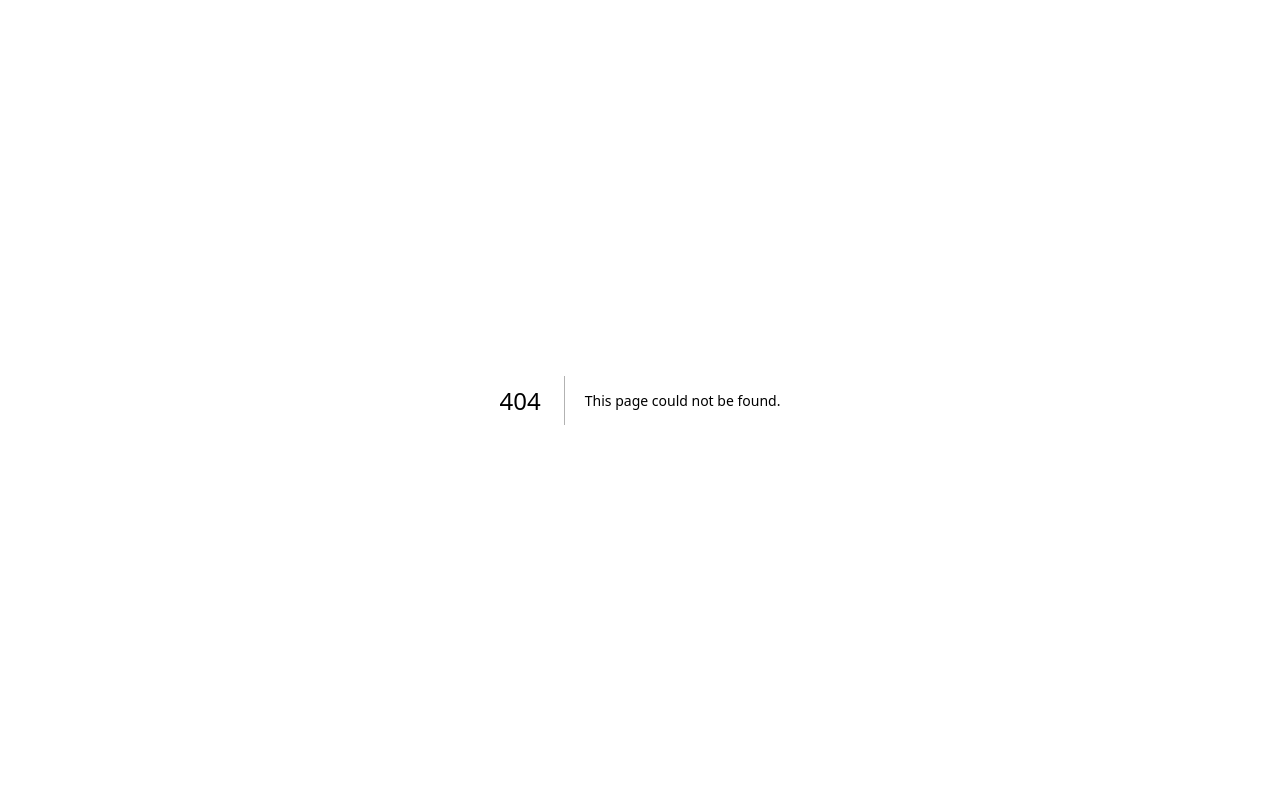
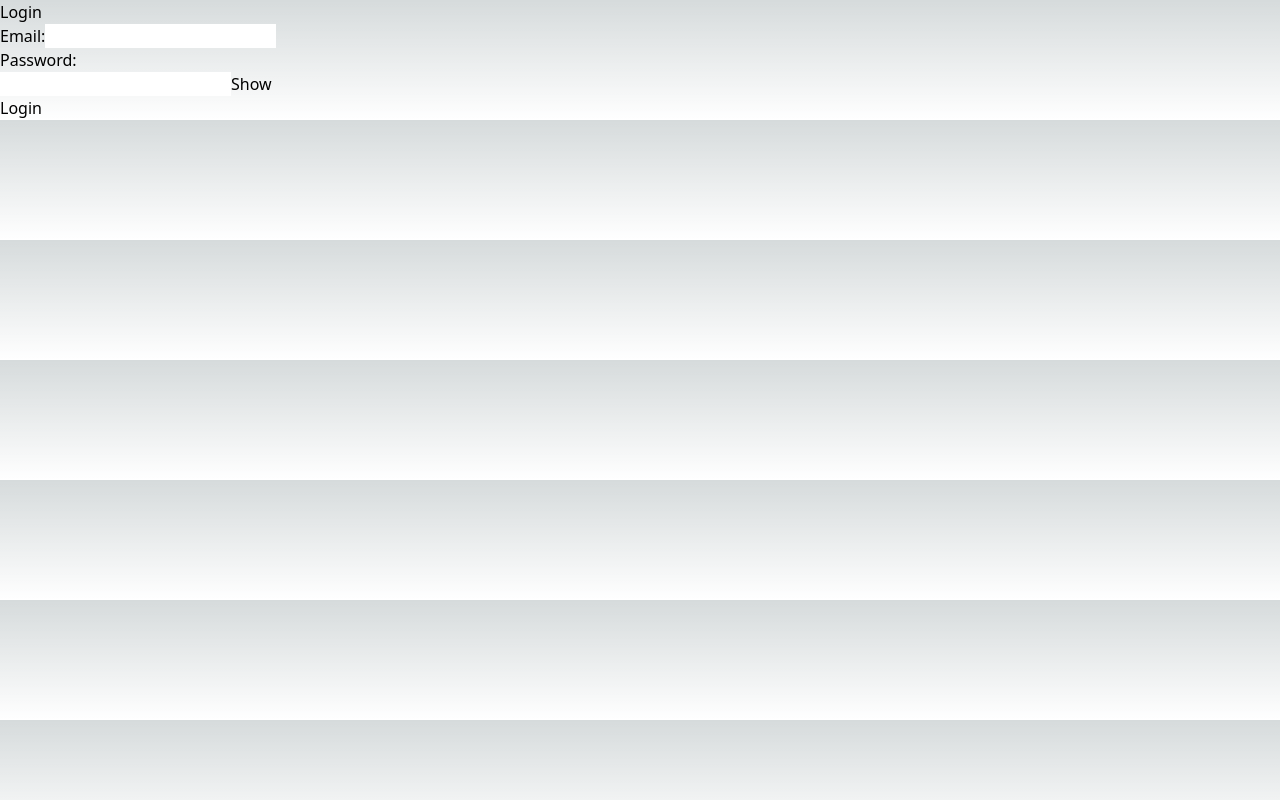
Before and after one commit to KioSSGk/kiossgk, a Next.js app: page /components/LoginForm in a window 1280 px wide. Before the commit this address had no page. Built offline with nearby package versions, Linux system fonts and the light colour scheme.

Commit message:
feat:login기능추가

```diff
--- /dev/null
+++ b/src/pages/api/login.ts
@@ -0,0 +1,16 @@
+import { NextApiRequest, NextApiResponse } from 'next';
+
+export default (req: NextApiRequest, res: NextApiResponse) => {
+    if (req.method === 'POST') {
+        const { email, password } = req.body;
+
+        // 이메일과 비밀번호를 터미널에 출력
+        console.log('Email:', email);
+        console.log('Password:', password);
+
+        // 성공적으로 출력되었음을 응답
+        res.status(200).json({ message: '로그인이 완료되었습니다.' });
+    } else {
+        res.status(405).json({ message: 'Method not allowed' });
+    }
+};
--- /dev/null
+++ b/src/pages/components/LoginForm.tsx
@@ -0,0 +1,69 @@
+import React, { useState } from 'react';
+import axios from 'axios';
+
+const LoginForm = () => {
+    const [email, setEmail] = useState('');
+    const [password, setPassword] = useState('');
+    const [showPassword, setShowPassword] = useState(false);
+
+    const handleSubmit = async (e: React.FormEvent) => {
+        e.preventDefault();
+
+        try {
+            const response = await axios.post('/api/login', { email, password });
+
+            if (response.status === 200) {
+                console.log('로그인이 완료되었습니다.');
+            } else {
+                console.log('로그인에 실패했습니다.');
+            }
+        } catch (error) {
+            console.error('로그인 요청 중 오류가 발생했습니다.', error);
+        }
+    };
+
+    const togglePasswordVisibility = () => {
+        setShowPassword(!showPassword);
+    };
+
+    return (
+        <div className="container">
+            <h1>Login</h1>
+            <form onSubmit={handleSubmit}>
+                <div className="form-group">
+                    <label htmlFor="email">Email:</label>
+                    <input
+                        type="email"
+                        id="email"
+                        value={email}
+                        onChange={(e) => setEmail(e.target.value)}
+                        required
+                        style={{ backgroundColor: 'white', color: 'black' }}
+                    />
+                </div>
+                <div className="form-group">
+                    <label htmlFor="password">Password:</label>
+                    <div className="password-container">
+                        <input
+                            type={showPassword ? 'text' : 'password'}
+                            id="password"
+                            value={password}
+                            onChange={(e) => setPassword(e.target.value)}
+                            required
+                            style={{ backgroundColor: 'white', color: 'black' }}
+                        />
+                        <button
+                            type="button"
+                            onClick={togglePasswordVisibility}
+                        >
+                            {showPassword ? 'Hide' : 'Show'}
+                        </button>
+                    </div>
+                </div>
+                <button type="submit">Login</button>
+            </form>
+        </div>
+    );
+};
+
+export default LoginForm;
--- /dev/null
+++ b/src/pages/login.tsx
@@ -0,0 +1,12 @@
+import React from 'react';
+import LoginForm from './components/LoginForm';
+
+const LoginPage = () => {
+    return (
+        <div>
+            <LoginForm />
+        </div>
+    );
+};
+
+export default LoginPage;
```
Also changed, not shown: package.json (+6 -5 lines), src/pages/_app.tsx (line endings or trailing spaces), 1 other file (tests, documents, lock files or other folders).
